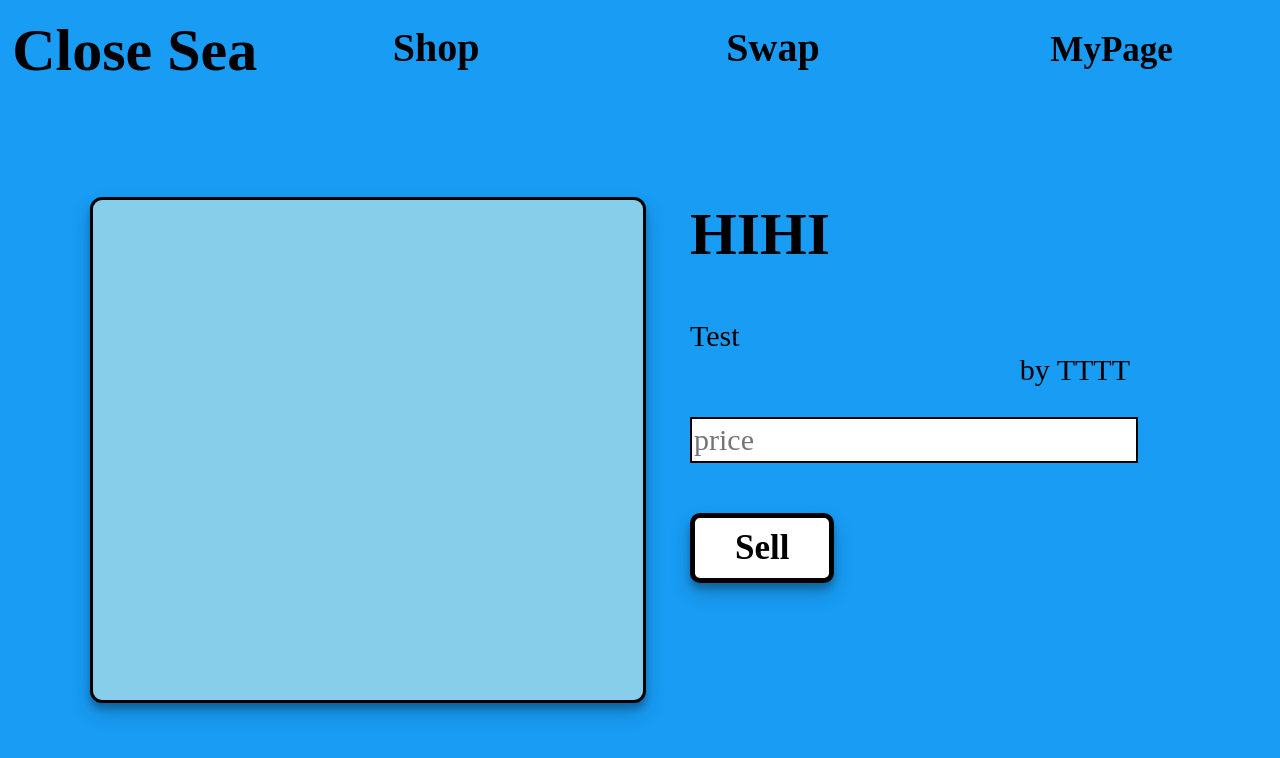
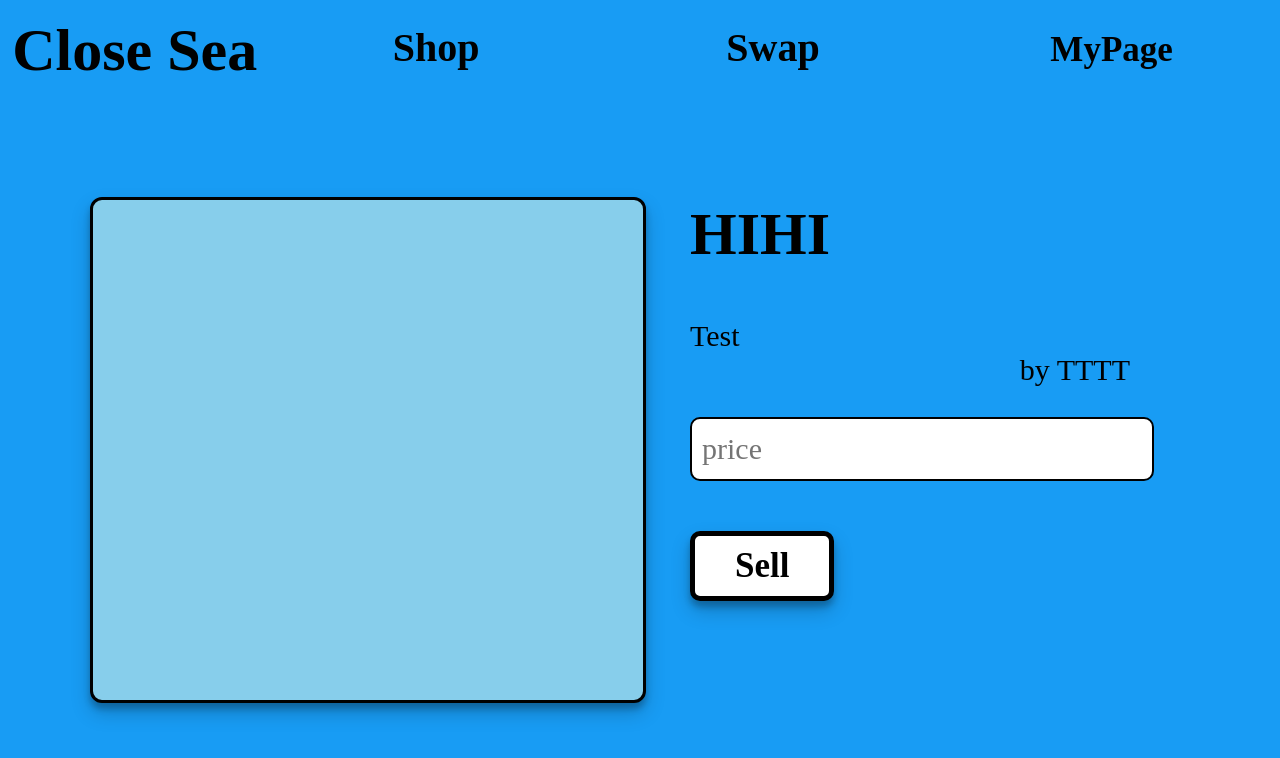
Before and after one commit to TeTedo/CloseSea-NFTmarket, a React (Create React App) app in the folder front/: page /sell in a window 1280 px wide. Shown: the top 758 px of the page. Built offline with nearby package versions, Linux system fonts and the light colour scheme; a web font is replaced by a local one.

Commit message:
sell 스타일 조금 수정

```diff
--- a/front/src/component/Sell/SellStyled.js
+++ b/front/src/component/Sell/SellStyled.js
@@ -44,6 +44,8 @@ const SellInput = styled.input`
   height: 40px;
   width: 100%;
   font-size: 30px;
+  border-radius: 10px;
+  padding: 10px;
 `;
 
 const SellRightTitle = styled.div`
```
